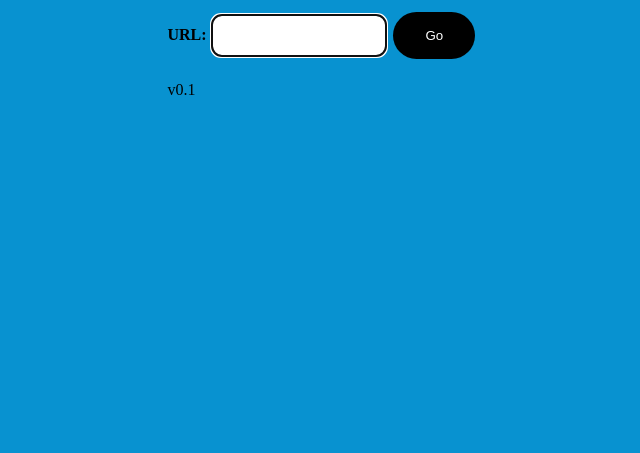
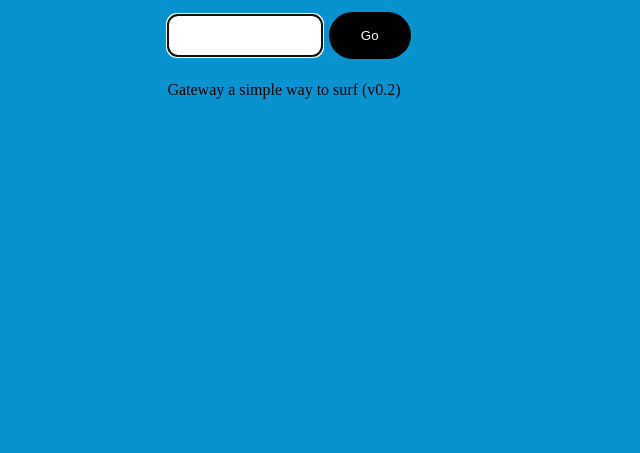
Before and after one commit to Memerip/gateway, a website: page public/index.html in a window 1280 px wide. Shown: the part 347-800 px from the top of the page, without its empty margins (319-959 px from the left). Drawn offline with Linux system fonts and the light colour scheme.

Commit message:
Update index.html

```diff
--- a/public/index.html
+++ b/public/index.html
@@ -57,14 +57,13 @@ input[type=button], input[type=submit], input[type=reset] {
 
       <form action="no-js" method="get" id="proxy-form">
         <p>
-          <b>URL:</b>
           <input type="text" id="url" name="url" autofocus="autofocus" />
           <input type="submit" value="Go" />
         </p>
 
       </form>
 
-      <p>v0.1</p>
+      <p>Gateway a simple way to surf (v0.2)</p>
 
 <div id="google-ad">
 
```
